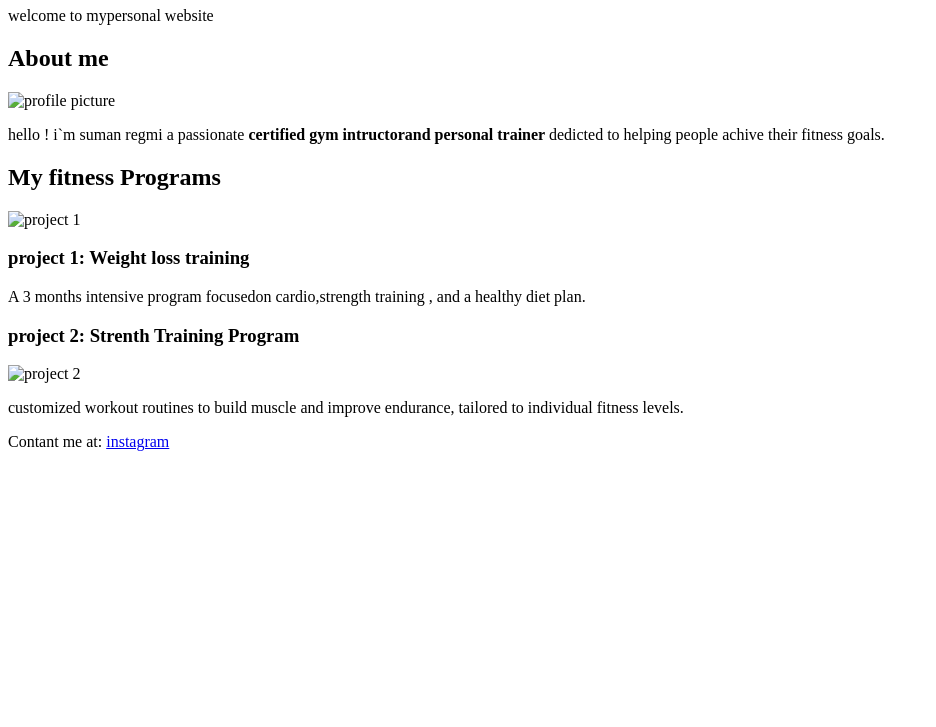
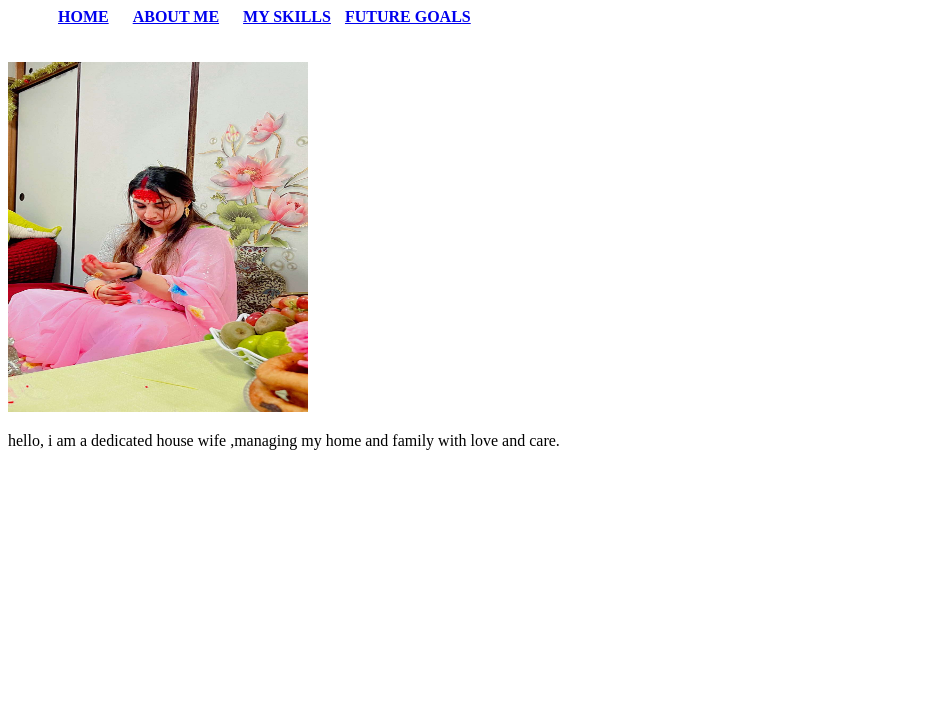
Before and after one commit to sumee551/su-mee, a plain HTML site: page index.html in a window 1280 px wide. Shown: the part 73-800 px from the top of the page, without its empty margins (0-936 px from the left). Drawn offline with Linux system fonts and the light colour scheme.

Commit message:
Add files via upload

```diff
--- a/index.html
+++ b/index.html
@@ -3,50 +3,25 @@
   <head>
     <meta charset="UTF-8" />
     <meta name="viewport" content="width=device-width, initial-scale=1.0" />
-    <title>My prortfolio</title>
-    <link rel="stylesheet" href="style.css" />
+    <title>Document</title>
   </head>
   <body>
-    <header>
-      <h1>My prortfolio</h1>
-      <p>welcome to mypersonal website</p>
-    </header>
-    <section class="about">
-      <h2>About me</h2>
-      <img src="my pic2.jpg" alt=" profile picture" />
-      <p>
-        hello ! i`m suman regmi a passionate
-        <b>certified gym intructorand personal trainer </b>dedicted to helping
-        people achive their fitness goals.
-      </p>
-    </section>
-    <section id="projects">
-      <h2>My fitness Programs</h2>
-      <div class="project">
-        <img src="my pic.jpg" alt="project 1" />
-        <h3>project 1: Weight loss training</h3>
-        <p>
-          A 3 months intensive program focusedon cardio,strength training , and
-          a healthy diet plan.
-        </p>
-      </div>
-      <div class="project">
-        <h3>project 2: Strenth Training Program</h3>
-        <img src="my pic2.jpg" alt=" project 2" />
-        <p>
-          customized workout routines to build muscle and improve endurance,
-          tailored to individual fitness levels.
-        </p>
-      </div>
-    </section>
-    <footer>
-      <p>
-        Contant me at:
-        <a
-          href="https://www.instagram.com/work_with_suman_out/?fbclid=IwZXh0bgNhZW0CMTEAAR34gpd7ukfy9Q1FBDEa0_5ppL-6ZxGcOJ_-tZOKcpVs1GGppIk-zhiBq_0_aem_XfZ-sak3DST4YKROKvgmCw"
-          >instagram</a
-        >
-      </p>
-    </footer>
+    <h1 style="display: inline; padding: auto;background-color: rgb(31, 189, 57); margin: 75px;">ABOUT ME </h1>
+    <ul>
+      <li style="display: inline-block; padding: 10px;"><a href="/"><b>HOME</b></a></li>
+
+      <li style="display: inline-block; padding: 10px;">
+        <a href="about.html"><b>ABOUT ME</b></a>
+      </li>
+
+      <lis style="display: inline-block; padding: 10px;"><a href="my skils.html"><b>MY SKILLS</b></a></li>
+
+      <li style="display: inline-block; padding: 10px;"><a href="future goals.html"><b>FUTURE GOALS</b></a></li>
+    </ul>
+    <img src="my.jpg" width="300px" height="350px" alt="" />
+    <p>
+      hello, i am a dedicated house wife ,managing my home and family with love
+      and care.
+    </p>
   </body>
 </html>
```
Also changed, not shown: about.html (added, +19 -0 lines), future goals.html (added, +23 -0 lines), my skils.html (added, +16 -0 lines), my.jpg (added).
